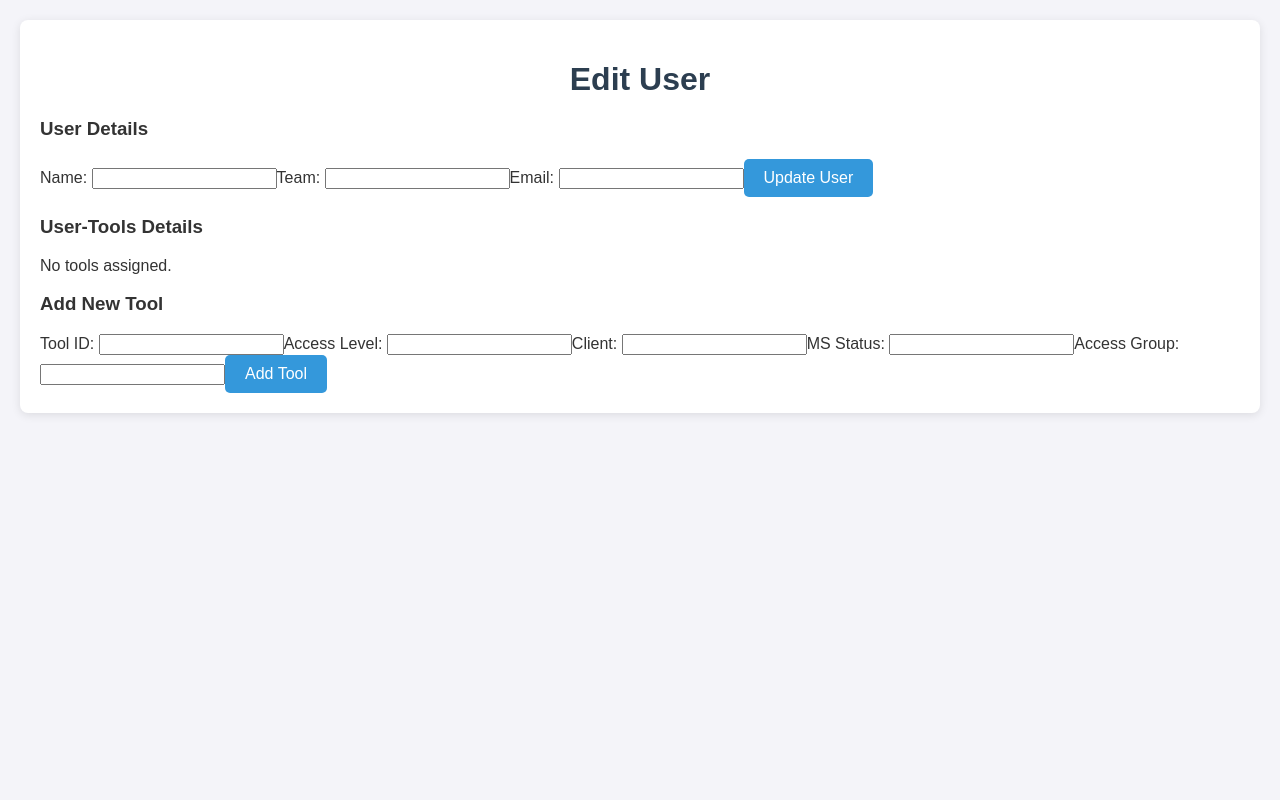
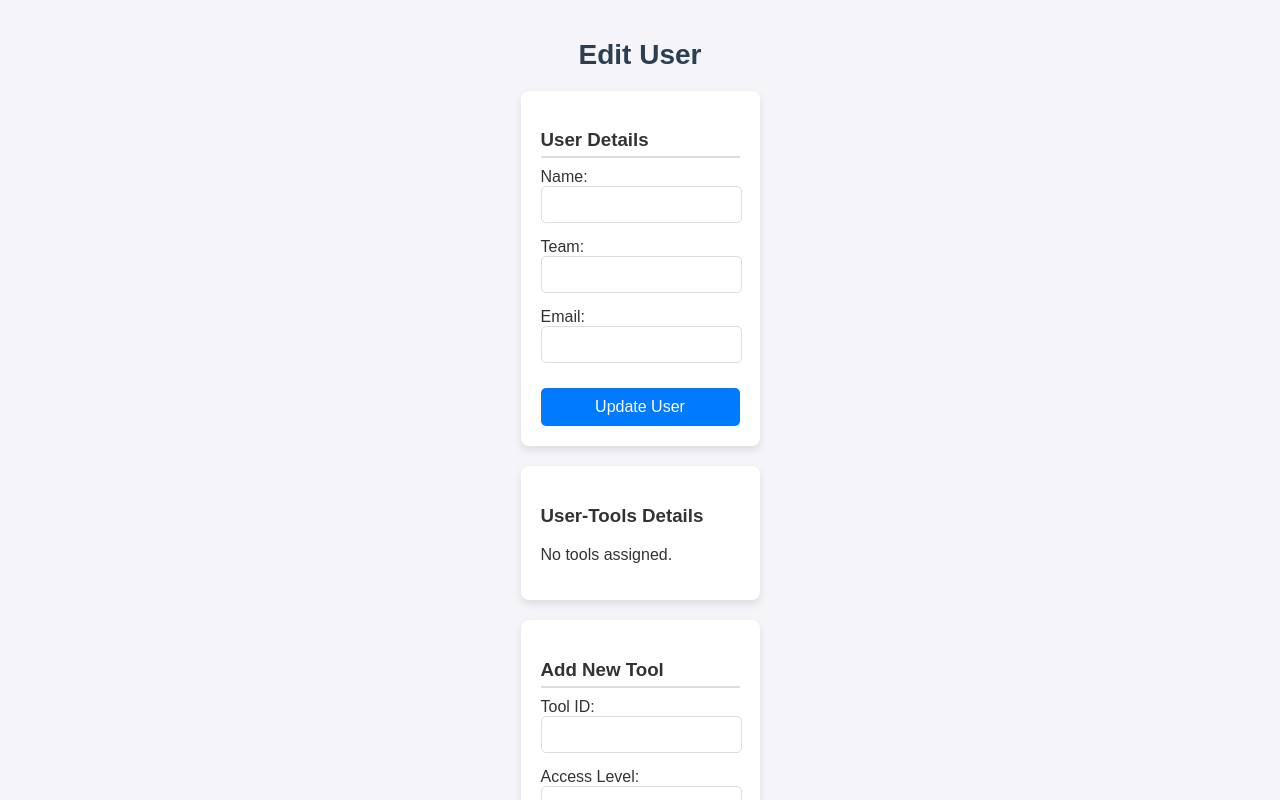
Before and after one commit to msl1testing/Access_Tracker, a Next.js app in the folder access_tracker/: page /edit-users in a window 1280 px wide. Shown: the top 800 px of the page. Built offline with nearby package versions, Linux system fonts and the light colour scheme.

Commit message:
Update CSS for the edit users page
Signed-off-by: subhash <vpsubhash2002@gmail.com>

```diff
--- a/access_tracker/src/app/edit-users/page.js
+++ b/access_tracker/src/app/edit-users/page.js
@@ -101,16 +101,31 @@ const EditUserPage = () => {
     }
   };
 
+
   return (
-    <div className="body">
-      <h1>Edit User</h1>
+    <div style={styles.container}>
+      <h1 style={styles.heading}>Edit User</h1>
 
-      <h3>User Details</h3>
-      <label>Name: <input type="text" name="name" value={user.name} onChange={handleUserChange} /></label>
-      <label>Team: <input type="text" name="team" value={user.team} onChange={handleUserChange} /></label>
-      <label>Email: <input type="email" name="email_id" value={user.email_id} onChange={handleUserChange} /></label>
-      <button onClick={handleUserUpdate}>Update User</button>
+      {/* User Details Section */}
+      <div style={styles.card}>
+        <h3 style={styles.subHeading}>User Details</h3>
+        <div style={styles.formGroup}>
+          <label>Name:</label>
+          <input type="text" name="name" value={user.name} onChange={handleUserChange} style={styles.input} />
+        </div>
+        <div style={styles.formGroup}>
+          <label>Team:</label>
+          <input type="text" name="team" value={user.team} onChange={handleUserChange} style={styles.input} />
+        </div>
+        <div style={styles.formGroup}>
+          <label>Email:</label>
+          <input type="email" name="email_id" value={user.email_id} onChange={handleUserChange} style={styles.input} />
+        </div>
+        <button onClick={handleUserUpdate} style={styles.button}>Update User</button>
+      </div>
 
+      {/* User-Tools Details Section */}
+      <div style={styles.card}>
       <h3>User-Tools Details</h3>
       {userTools.length > 0 ? (
         <table border="1">
@@ -152,16 +167,115 @@ const EditUserPage = () => {
       ) : (
         <p>No tools assigned.</p>
       )}
+      </div>
 
-      <h3>Add New Tool</h3>
-      <label>Tool ID: <input type="number" name="tool_id" value={newTool.tool_id} onChange={(e) => setNewTool({ ...newTool, tool_id: e.target.value })} /></label>
-      <label>Access Level: <input type="text" name="access_level" value={newTool.access_level} onChange={(e) => setNewTool({ ...newTool, access_level: e.target.value })} /></label>
-      <label>Client: <input type="text" name="client" value={newTool.client} onChange={(e) => setNewTool({ ...newTool, client: e.target.value })} /></label>
-      <label>MS Status: <input type="text" name="ms_status" value={newTool.ms_status} onChange={(e) => setNewTool({ ...newTool, ms_status: e.target.value })} /></label>
-      <label>Access Group: <input type="text" name="access_group" value={newTool.access_group} onChange={(e) => setNewTool({ ...newTool, access_group: e.target.value })} /></label>
-      <button onClick={handleAddUserTool}>Add Tool</button>
+      {/* Add New Tool Section */}
+      <div style={styles.card}>
+        <h3 style={styles.subHeading}>Add New Tool</h3>
+        <div style={styles.formGroup}>
+          <label>Tool ID:</label>
+          <input type="number" name="tool_id" value={newTool.tool_id} onChange={(e) => setNewTool({ ...newTool, tool_id: e.target.value })} style={styles.input} />
+        </div>
+        <div style={styles.formGroup}>
+          <label>Access Level:</label>
+          <input type="text" name="access_level" value={newTool.access_level} onChange={(e) => setNewTool({ ...newTool, access_level: e.target.value })} style={styles.input} />
+        </div>
+        <div style={styles.formGroup}>
+          <label>Client:</label>
+          <input type="text" name="client" value={newTool.client} onChange={(e) => setNewTool({ ...newTool, client: e.target.value })} style={styles.input} />
+        </div>
+        <div style={styles.formGroup}>
+          <label>MS Status:</label>
+          <input type="text" name="ms_status" value={newTool.ms_status} onChange={(e) => setNewTool({ ...newTool, ms_status: e.target.value })} style={styles.input} />
+        </div>
+        <div style={styles.formGroup}>
+          <label>Access Group:</label>
+          <input type="text" name="access_group" value={newTool.access_group} onChange={(e) => setNewTool({ ...newTool, access_group: e.target.value })} style={styles.input} />
+        </div>
+        <button onClick={handleAddUserTool} style={styles.button}>Add Tool</button>
+      </div>
     </div>
   );
 };
 
+const styles = {
+  container: {
+    maxWidth: '1200px',
+    margin: '20px auto',
+    fontFamily: 'Arial, sans-serif',
+    padding: '0 20px',
+  },
+  heading: {
+    textAlign: 'center',
+    fontSize: '28px',
+  },
+  card: {
+    background: '#fff',
+    padding: '20px',
+    margin: '20px 0',
+    borderRadius: '8px',
+    boxShadow: '0px 4px 8px rgba(0, 0, 0, 0.1)',
+  },
+  subHeading: {
+    borderBottom: '2px solid #ddd',
+    paddingBottom: '5px',
+    marginBottom: '10px',
+  },
+  formGroup: {
+    display: 'flex',
+    flexDirection: 'column',
+    marginBottom: '15px',
+  },
+  input: {
+    padding: '10px',
+    border: '1px solid #ddd',
+    borderRadius: '5px',
+    width: '90%',
+  },
+  button: {
+    padding: '10px',
+    backgroundColor: '#007BFF',
+    color: '#fff',
+    borderRadius: '5px',
+    cursor: 'pointer',
+    marginTop: '10px',
+    width: '100%',
+  },
+  tableContainer: {
+    overflowX: 'auto', // Allows table scrolling on small screens
+  },
+  table: {
+    width: '100%',
+    borderCollapse: 'collapse',
+  },
+  tableHeader: {
+    backgroundColor: '#f4f4f4',
+  },
+  deleteButton: {
+    backgroundColor: 'red',
+    color: 'white',
+    padding: '5px 10px',
+    borderRadius: '5px',
+    cursor: 'pointer',
+  },
+  '@media (max-width: 768px)': {
+    heading: {
+      fontSize: '24px',
+    },
+    card: {
+      padding: '15px',
+    },
+    input: {
+      padding: '8px',
+    },
+    button: {
+      padding: '8px',
+    },
+    table: {
+      fontSize: '14px',
+    },
+  },
+};
+
+
 export default EditUserPage;
```
